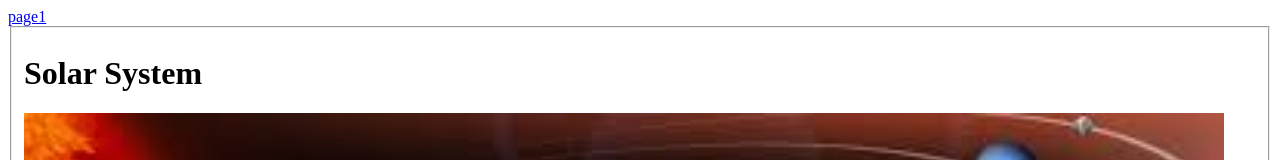
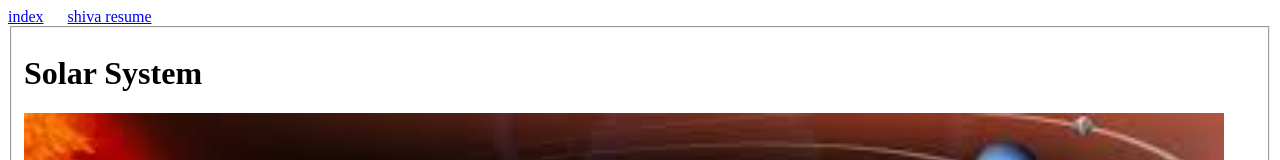
Before and after one commit to shivaT07/project_shiva, a plain HTML site: page page1.html in a window 1280 px wide. Shown: the top 160 px of the page. Drawn offline with Linux system fonts and the light colour scheme.

Commit message:
Update page1.html

```diff
--- a/page1.html
+++ b/page1.html
@@ -6,7 +6,7 @@
     <title>Document</title>
 </head>
 <body>
-    <a href="index.html">page1</a> &emsp; <a href="shivaResume.html"></a>
+    <a href="index.html">index</a> &emsp; <a href="shivaResume.html">shiva resume</a>
     <br>
     <fieldset>
     <h1>Solar System</h1>
```
